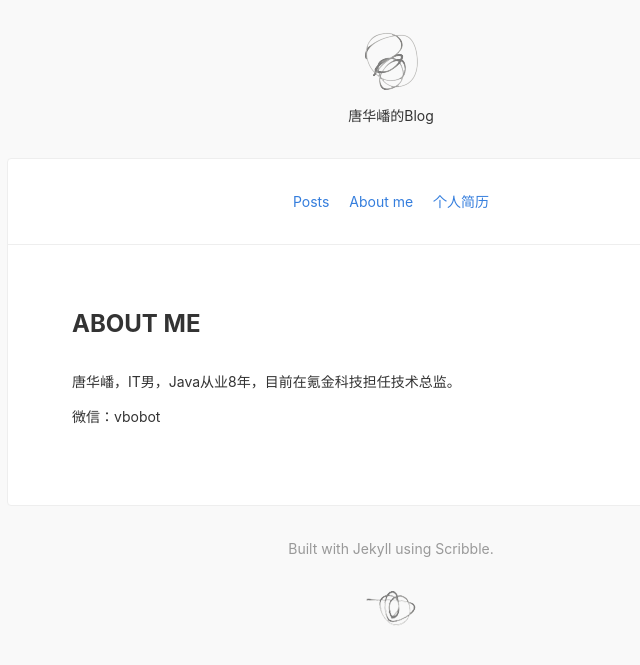
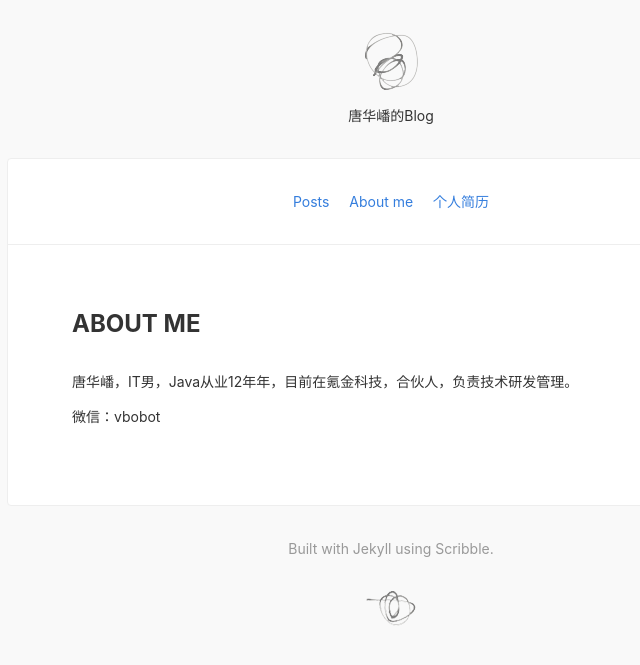
Before and after one commit to HuaboTang/blog, a Jekyll site: the page built from about.md, in a window 1280 px wide. Shown: the top 665 px of the page, without its empty margins (249-889 px from the left). Built offline with Jekyll 4.4.1, drawn with Linux system fonts in a browser that asks for light colours; nearby versions of some CDN libraries.

Commit message:
change: change aboud me

```diff
--- a/about.md
+++ b/about.md
@@ -2,6 +2,6 @@
 title: About me
 ---
 
-唐华嶓，IT男，Java从业8年，目前在氪金科技担任技术总监。
+唐华嶓，IT男，Java从业12年年，目前在氪金科技，合伙人，负责技术研发管理。
 
 微信：vbobot
```
Also changed, not shown: resume.md (+1 -4 lines), 5 other files.
